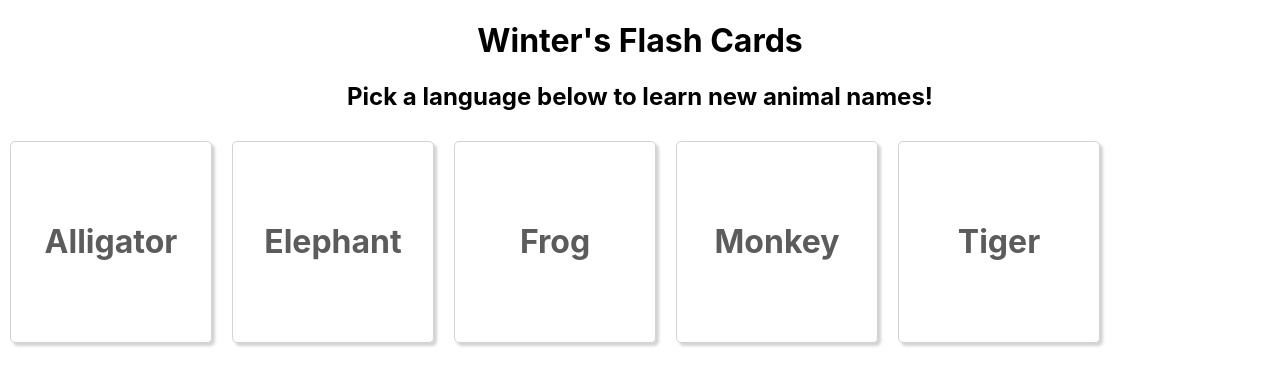
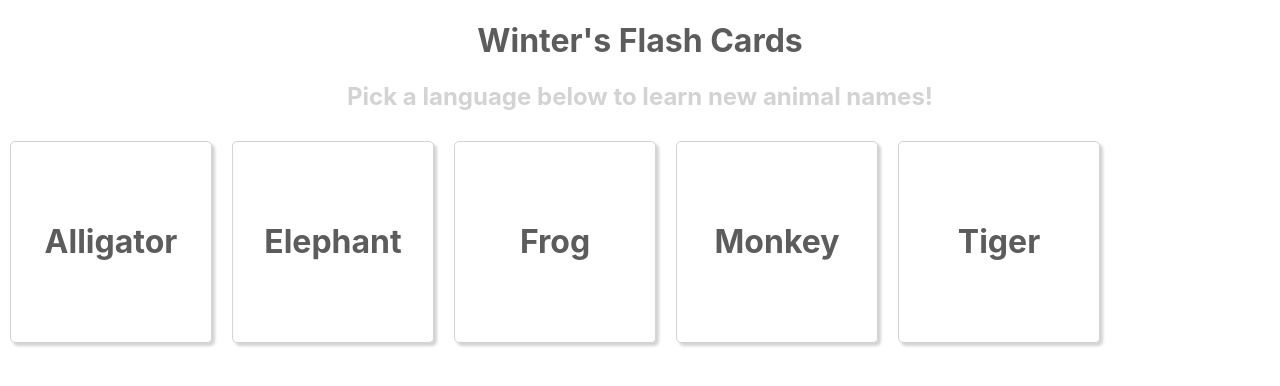
Before and after one commit to wrunion/animal-flashcards, a React (Create React App) app: page / in a window 1280 px wide. Shown: the top 386 px of the page. Built offline with nearby package versions, Linux system fonts and the light colour scheme.

Commit message:
Add header styling.

```diff
--- a/src/App.css
+++ b/src/App.css
@@ -2,10 +2,10 @@
   text-align: center;
 }
 
-/* #Header h2 {
+.Header h1 {
+  color:#5c5c5c;
+}
 
-} */
-
-/* #FlashCards {
-  display: flex;
-} */
+.Header h2 {
+  color: lightgrey;
+}
--- a/src/Header/Header.js
+++ b/src/Header/Header.js
@@ -2,7 +2,7 @@ import React from 'react';
 
 const Header = () => {
   return (
-    <header id="Header" className="grid-component">
+    <header className="Header grid-component">
       <h1>Winter's Flash Cards</h1>
       <h2>Pick a language below to learn new animal names!</h2>
     </header>
```
